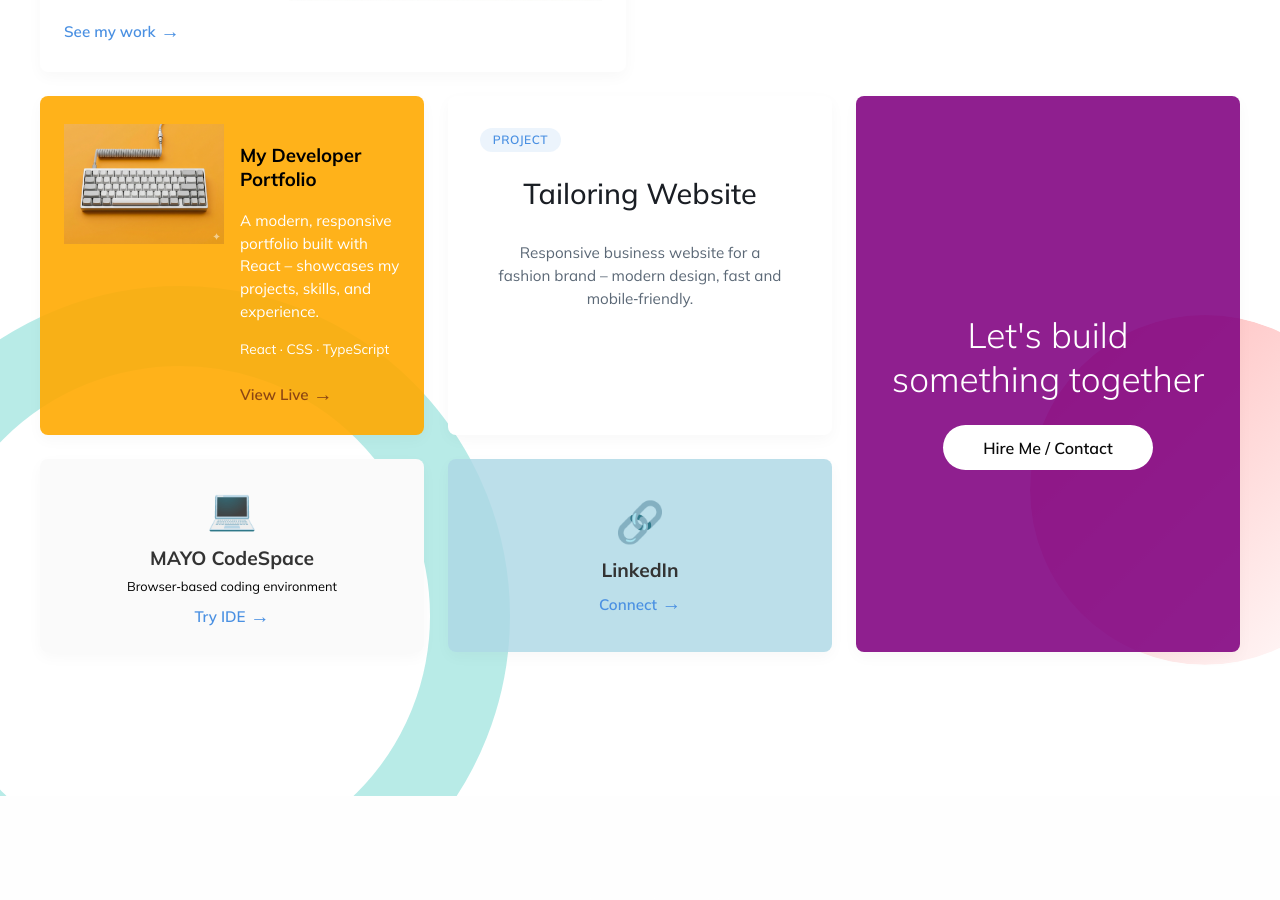
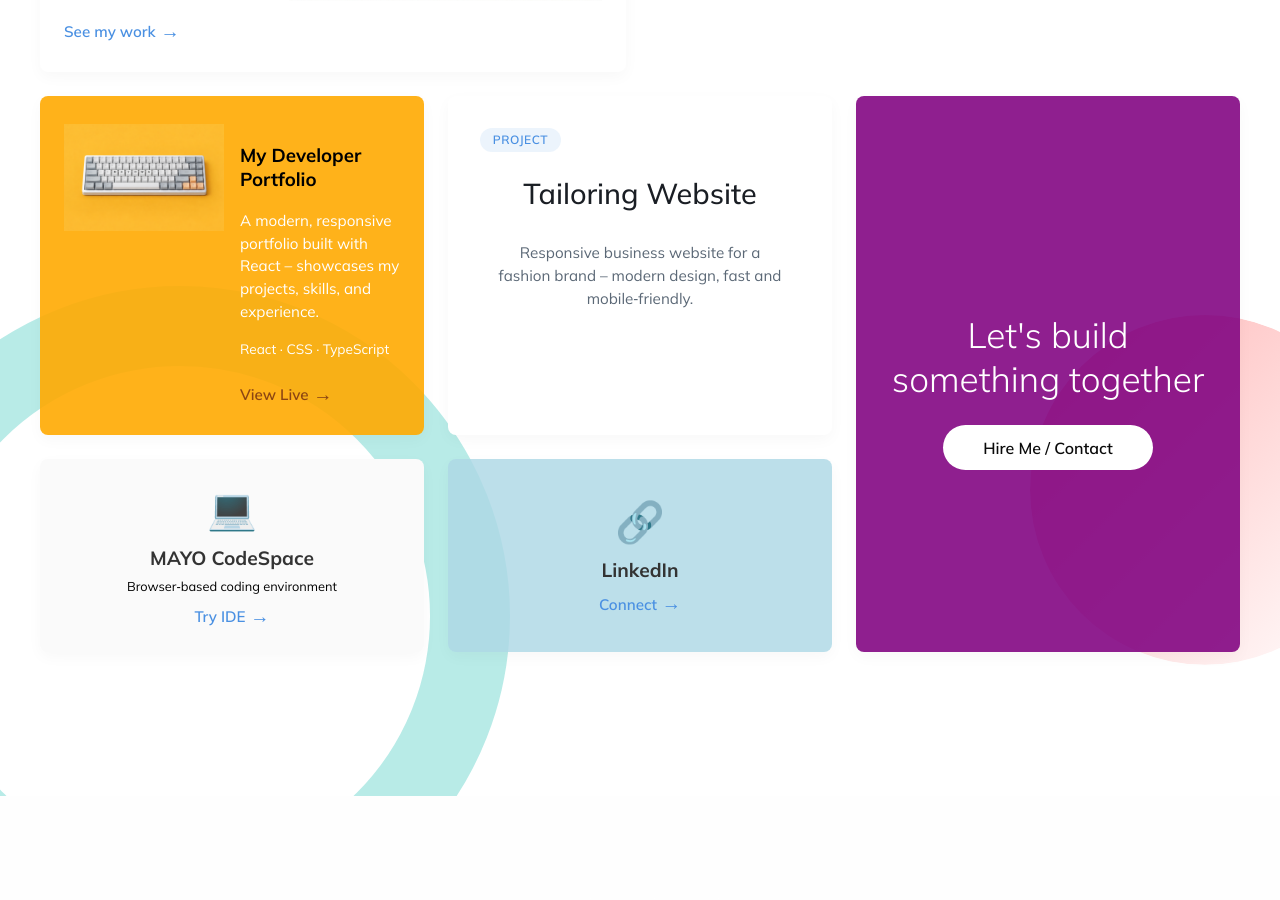
Before and after one commit to victormayowa185/VICTOR-MAYOWA, a React (Vite) app: page / in a window 1280 px wide. Shown: the part 1320-2220 px from the top of the page. Built offline with nearby package versions, Linux system fonts and the light colour scheme.

Commit message:
fixed bug

```diff
--- a/package.json
+++ b/package.json
@@ -22,6 +22,7 @@
   },
   "devDependencies": {
     "@eslint/js": "^9.39.1",
+    "@types/leaflet": "^1.9.21",
     "@types/node": "^24.10.1",
     "@types/react": "^19.2.7",
     "@types/react-dom": "^19.2.3",
--- a/src/pages/Home.tsx
+++ b/src/pages/Home.tsx
@@ -126,7 +126,7 @@ const Home: React.FC = () => {
             {/* Card C – Portfolio */}
             <div className="card card-c">
               <div>
-                <img src="key.png" alt="Portfolio project" />
+                <img src="k.png" alt="Portfolio project" />
               </div>
               <div>
                 <h3>My Developer Portfolio</h3>
--- a/src/pages/ProjectCard.tsx
+++ b/src/pages/ProjectCard.tsx
@@ -1,8 +1,9 @@
-import { FC } from 'react';
+import React from 'react';
+import type { FC } from 'react';    // ✅ type-only import for FC
 import '../styles/projectCard.css';
 
 interface ProjectCardProps {
-  logoUrl: string;
+  logoUrl?: string;       // optional if you might use it later; otherwise remove entirely
   title: string;
   description: string;
   tags: string[];
@@ -10,7 +11,14 @@ interface ProjectCardProps {
   projectUrl: string;
 }
 
-const ProjectCard: FC<ProjectCardProps> = ({ logoUrl, title, description, tags, imageUrl, projectUrl }) => {
+const ProjectCard: FC<ProjectCardProps> = ({
+  // logoUrl,           // ❌ removed because it's unused
+  title,
+  description,
+  tags,
+  imageUrl,
+  projectUrl
+}) => {
   const safeTitle = title || 'untitled';
   const cardId = `project-card-${safeTitle.toLowerCase().replace(/\s/g, '-')}`;
 
@@ -24,7 +32,6 @@ const ProjectCard: FC<ProjectCardProps> = ({ logoUrl, title, description, tags,
             className="project-image"
             referrerPolicy="no-referrer"
           />
-          {/* 👇 Hover overlay with button (logo overlay removed) */}
           <div className="hover-overlay">
             <button className="visit-button">Visit</button>
           </div>
```
Also changed, not shown: public/k.png (added), 1 other file (tests, documents, lock files or other folders).
